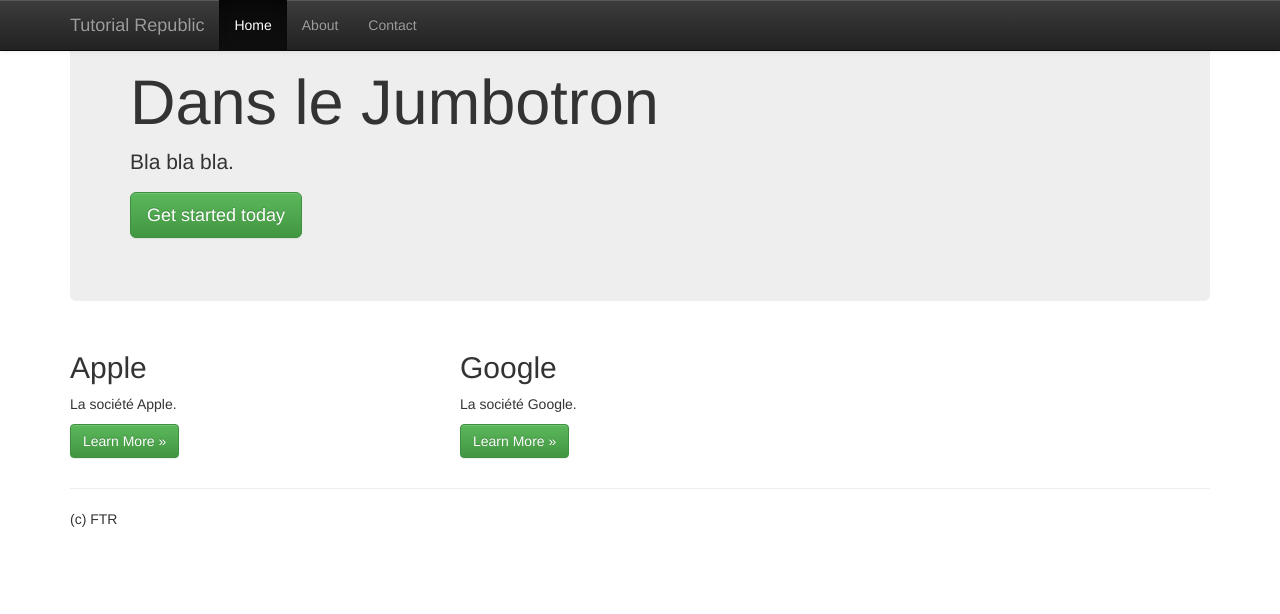
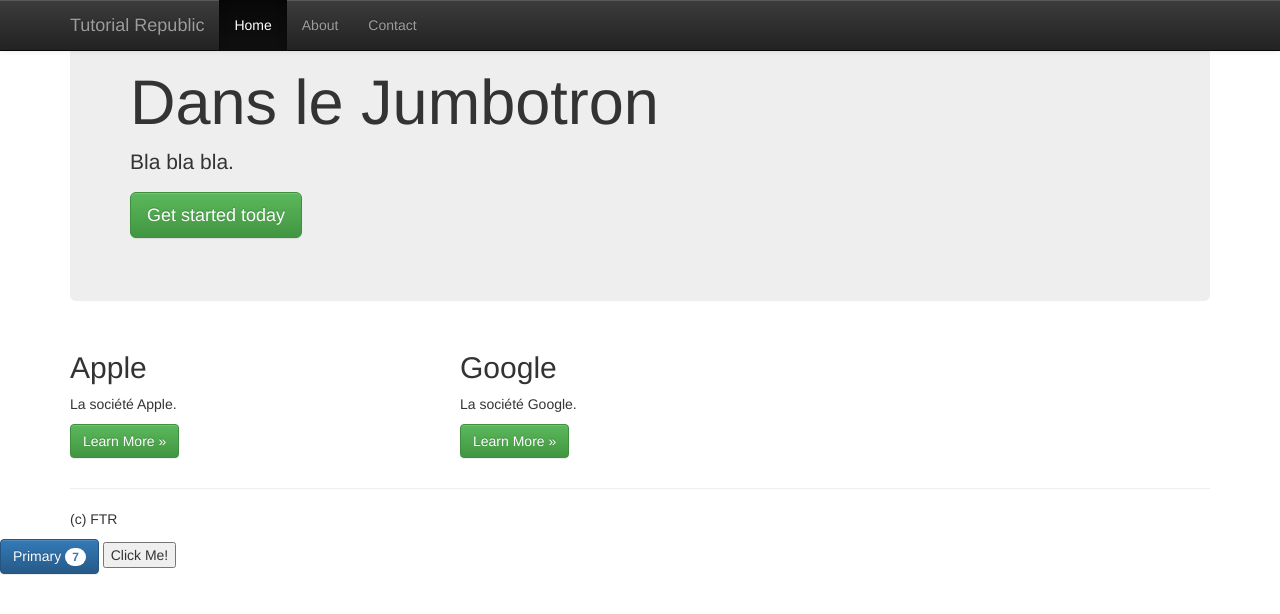
Before and after one commit to franztrierweiler/sample_bootstrap, a plain HTML site: page index.html in a window 1280 px wide. Drawn offline with nearby package versions, Linux system fonts and the light colour scheme.

Commit message:
Added two configs in launch.json Added sample js in index.html

```diff
--- a/index.html
+++ b/index.html
@@ -58,5 +58,15 @@
             </div>
         </div>
     </div>
+    <button type="button" class="btn btn-primary">Primary <span class="badge">7</span></button>
+
+    <script>
+        function clickHandler() {
+            alert("something");
+        }
+    </script>
+
+    <button type="button" onclick="clickHandler()">Click Me!</button>
+
 </body>
 </html>
```
